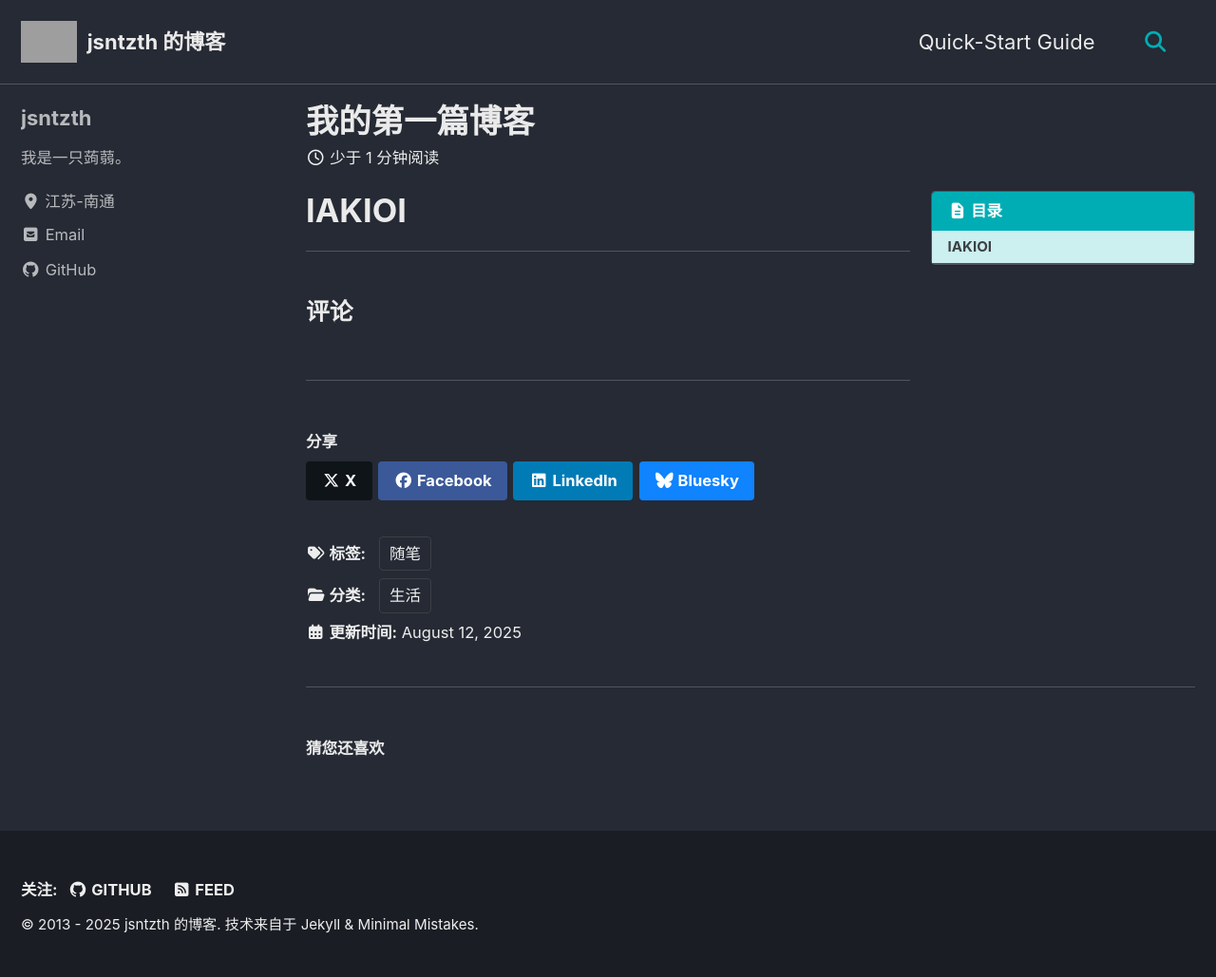
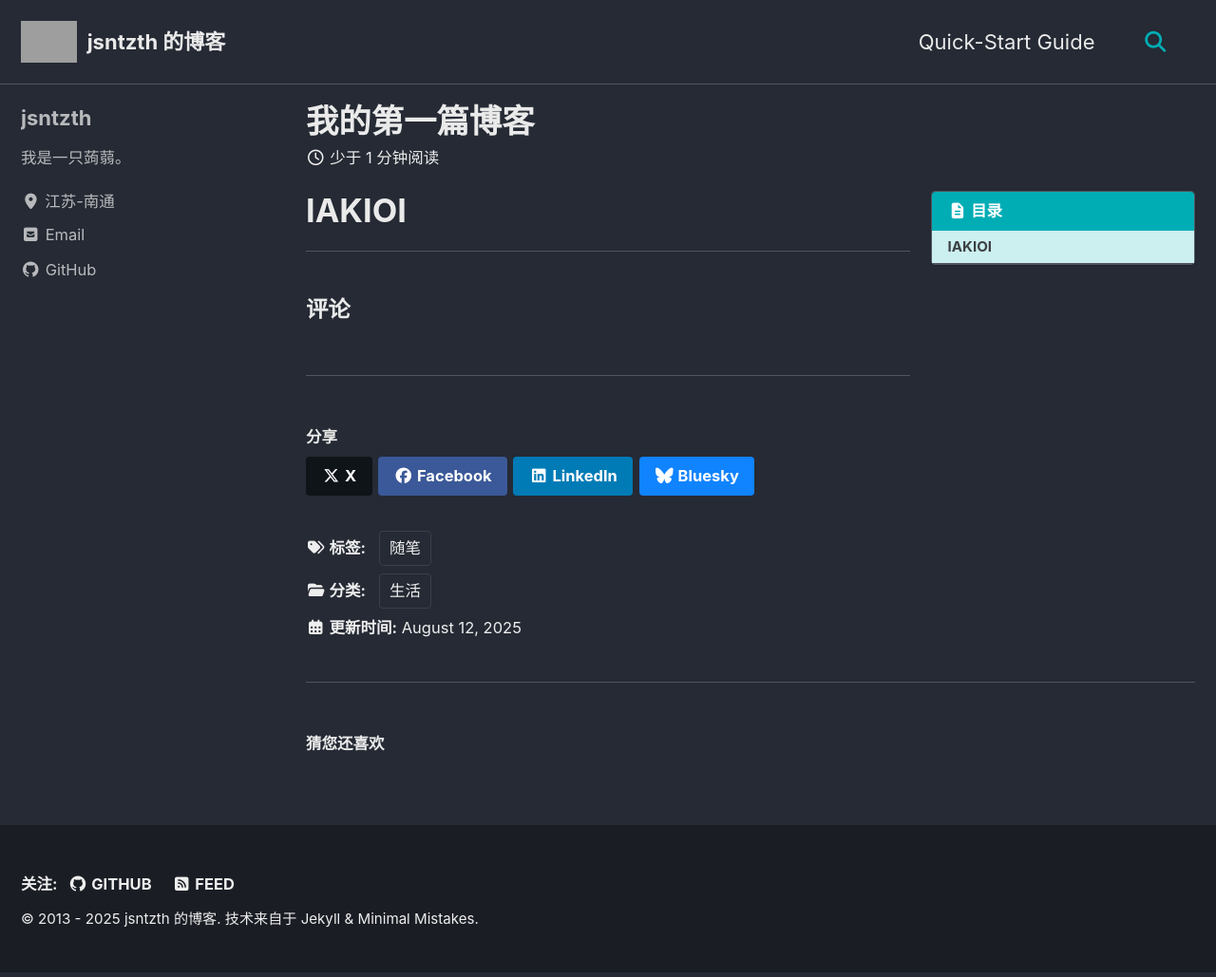
Before and after one commit to jsntzth/jsntzth.github.io, a Jekyll site: the page built from _posts/2025-08-12-我的第一篇文章.md, in a window 1280 px wide. Shown: the whole page at 95% size. Built offline with Jekyll 4.4.1, drawn with Linux system fonts in a browser that asks for light colours; cached includes are drawn as plain includes; comment, search, counter and statistics services are not loaded; grey boxes are pictures that could not be loaded.

Commit message:
Update 2025-08-12-我的第一篇文章.md

```diff
--- a/_posts/2025-08-12-我的第一篇文章.md
+++ b/_posts/2025-08-12-我的第一篇文章.md
@@ -12,7 +12,7 @@ share: false
 # IAKIOI
 
 ---
-<h3 class="widget-title">评论</h3>
+<h4 class="widget-title">评论</h4>
 
 <script src="https://utteranc.es/client.js"
         repo="jsntzth/jsntzth.github.io"
```
